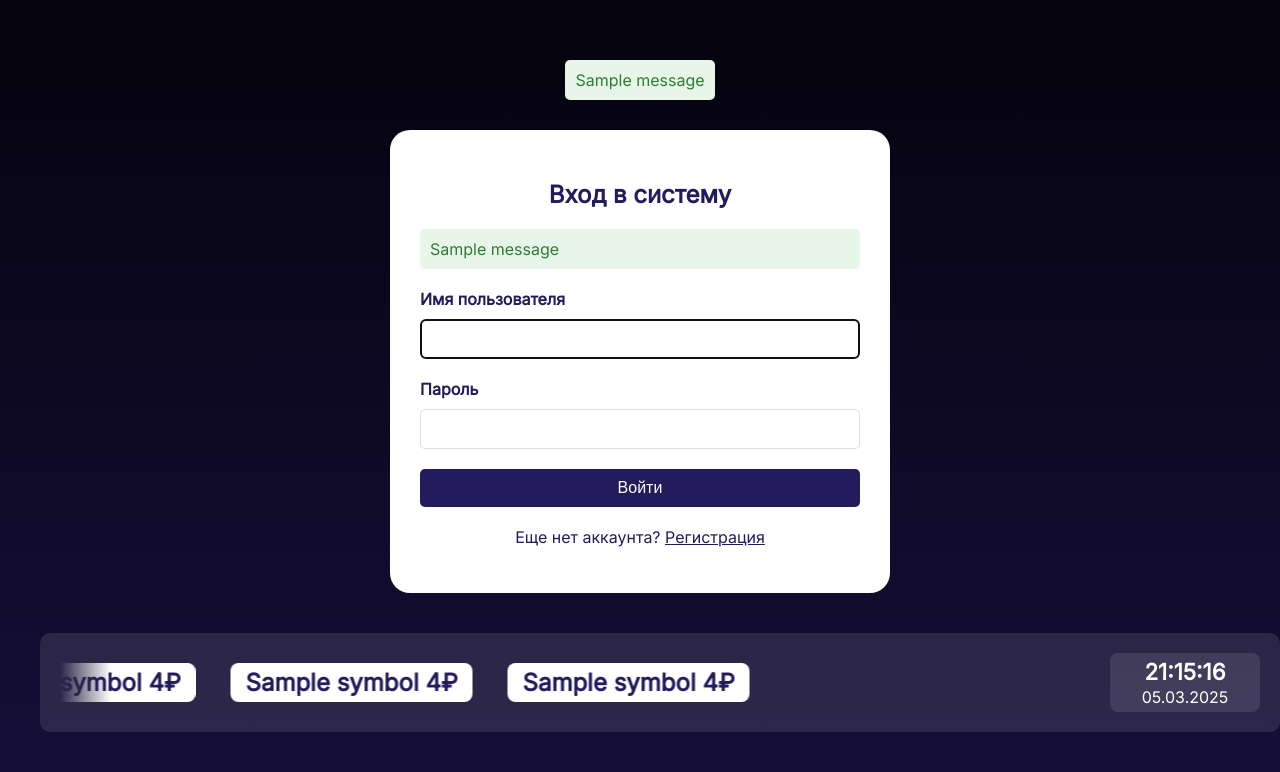
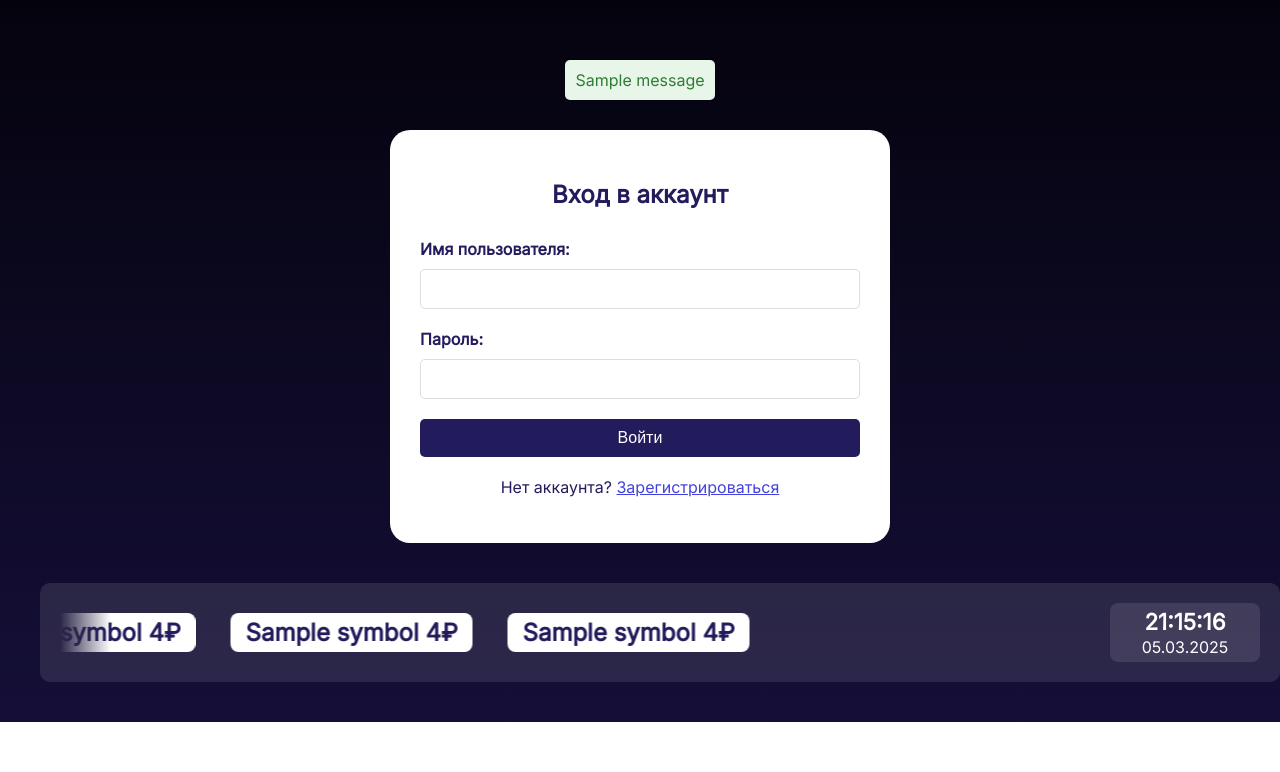
Before and after one commit to Llyesviel/addnews, a Django app: template server/Ad/templates/login.html in a window 1280 px wide. Shown: the part 138-910 px from the top of the page. After the commit the page ends 860 px from the top, so only its background shows below. Run offline with Django 5.2, Linux system fonts and the light colour scheme; the template is opened without the code that fills it: most values are stand-ins (such as "Sample title", 1, 10 or a date in 2020); one stand-in notice (Sample message) is shown; form fields are guessed from the names that the template uses.

Commit message:
Перенесен и отредактирован шаблон страницы login

```diff
--- a/server/Ad/templates/login.html
+++ b/server/Ad/templates/login.html
@@ -1,38 +1,33 @@
 {% extends 'base.html' %}
 
-{% block title %}Вход в систему - AdNews{% endblock %}
+{% block title %}Вход | AdNews{% endblock %}
 
 {% block content %}
 <div class="auth-container">
-    <h2 style="text-align: center; margin-bottom: 20px;">Вход в систему</h2>
-
-    {% if messages %}
-    <div class="messages">
-        {% for message in messages %}
-            <div class="message {% if message.tags %}message-{{ message.tags }}{% endif %}">
-                {{ message }}
-            </div>
-        {% endfor %}
-    </div>
-    {% endif %}
+    <h2 style="text-align: center; margin-bottom: 30px;">Вход в аккаунт</h2>
 
     <form method="post" class="auth-form">
         {% csrf_token %}
         <div class="form-group">
-            <label for="username">Имя пользователя</label>
-            <input type="text" id="username" name="username" required autofocus>
+            <label for="id_username">Имя пользователя:</label>
+            {{ form.username }}
+            {% if form.username.errors %}
+                <div class="form-error">{{ form.username.errors }}</div>
+            {% endif %}
         </div>
-
         <div class="form-group">
-            <label for="password">Пароль</label>
-            <input type="password" id="password" name="password" required>
+            <label for="id_password">Пароль:</label>
+            {{ form.password }}
+            {% if form.password.errors %}
+                <div class="form-error">{{ form.password.errors }}</div>
+            {% endif %}
         </div>
 
         <button type="submit" class="form-submit">Войти</button>
     </form>
 
     <p style="text-align: center; margin-top: 20px;">
-        Еще нет аккаунта? <a href="{% url 'register' %}" style="color: #231c5c;">Регистрация</a>
+        Нет аккаунта? <a href="{% url 'register' %}" style="color: #4442DF;">Зарегистрироваться</a>
     </p>
 </div>
 {% endblock %}
```
